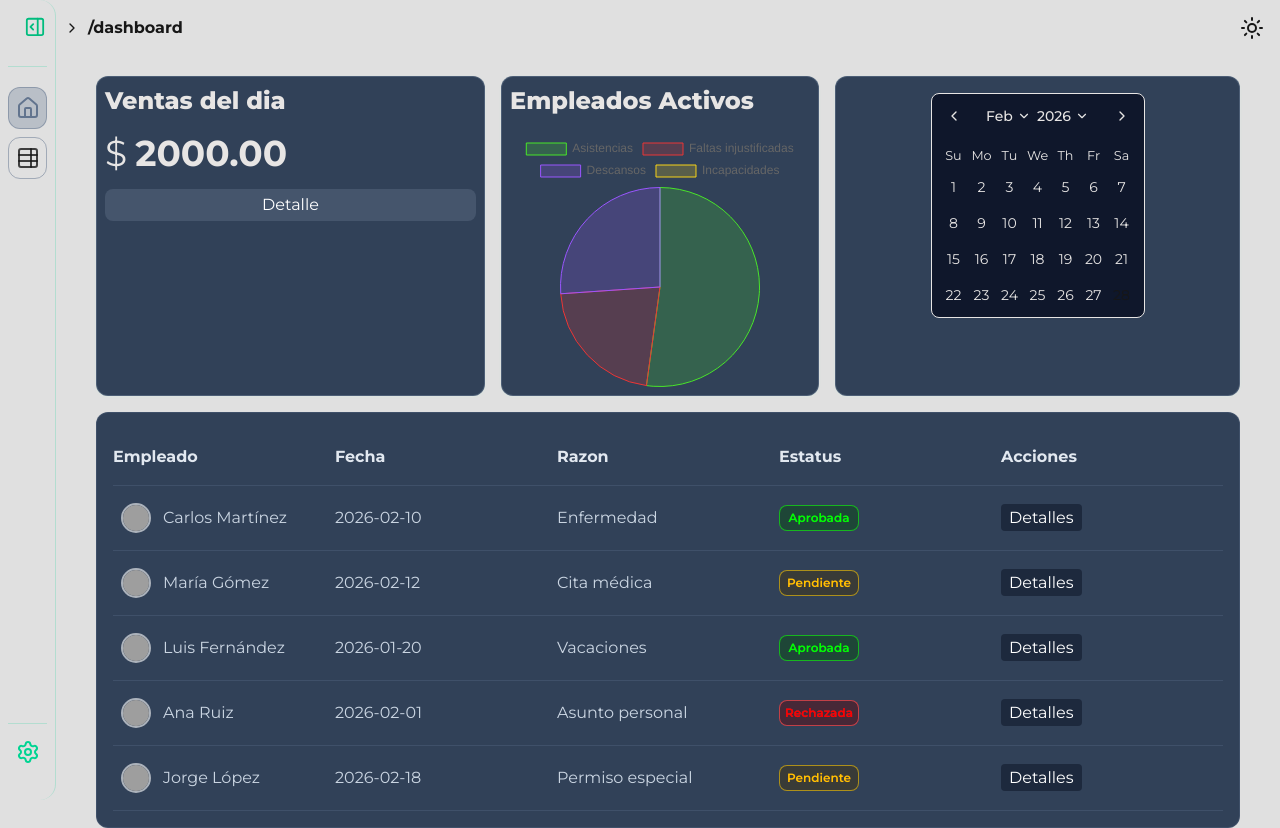
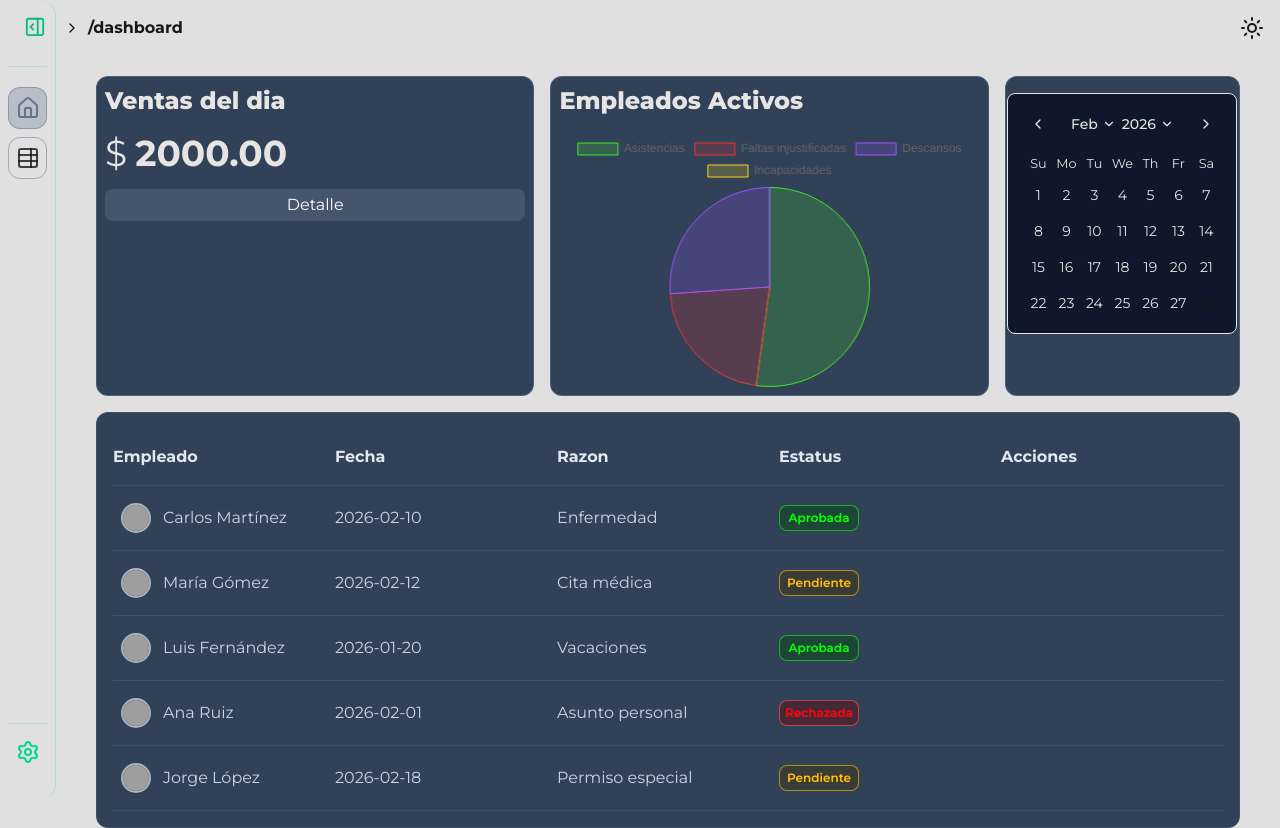
Before and after one commit to SofiDevOs/store-system-admin-panel, a Next.js app: page /dashboard in a window 1280 px wide. Built offline with nearby package versions, Linux system fonts and the light colour scheme; grey boxes are pictures that could not be loaded.

Commit message:
🚧 Creating employe route

```diff
--- a/src/app/dashboard/components/TagStatus.tsx
+++ b/src/app/dashboard/components/TagStatus.tsx
@@ -1,6 +1,7 @@
 import React from "react";
+import type { Status } from "@/types/status.type";
 interface Props {
-  status: "PENDING" | "APROVED" | "REJECT";
+  status: Status
 }
 
 const TagStatus = ({ status }: Props) => {
--- a/src/app/dashboard/components/sections/AbsenseTable.tsx
+++ b/src/app/dashboard/components/sections/AbsenseTable.tsx
@@ -1,66 +1,29 @@
 import { AbsenceEmployee } from "@/types/absenceEmployee.type";
-import Image from "next/image";
-import TagStatus from "../TagStatus";
-import Link from "next/link";
 
 interface Props {
 	absenceData: AbsenceEmployee[];
 	tableMenu: string[];
-  columns: { field: keyof AbsenceEmployee }[];
 	children?: React.ReactNode;
 }
 
-const AbsenseTable = ({ absenceData, tableMenu, columns, children }: Props) => {
+const AbsenseTable = ({  tableMenu,  children }: Props) => {
 	return (
 		<div className="bg-slate-700 dark:bg-slate-900 border border-slate-500/30  rounded-xl p-4 w-full  ">
 			<table className="table-auto md:table-fixed border-collapse w-full min-h-fit ">
 				<thead className="border-b border-slate-500/30">
 					<tr className="py-4">
 						{tableMenu.map((col) => (
-              <th align="left" className="py-4 text-slate-200" key={col}>
+							<th
+								align="left"
+								className="py-4 text-slate-200"
+								key={col}
+							>
 								{col}
 							</th>
 						))}
 					</tr>
 				</thead>
-        <tbody className="h-full min-h-fit">
-          {absenceData.map((row) => (
-            <tr
-              key={row.id}
-              className=" border-b border-slate-500/30 dark:border-slate-500/30 hover:bg-slate-500/20 dark:hover:bg-slate-800  py-10 [&>td]:text-slate-300 dark:[&>td]:text-slate-200 [&>td]:min-h-16"
-            >
-              {row.profilePicture && row.name && (
-                <td className="p-2 flex items-center gap-3  ">
-                  <Image
-                    className="rounded-full border-2 border-white/60 "
-                    width={30}
-                    height={30}
-                    src={row.profilePicture}
-                    alt={row.name}
-                  />{" "}
-                  {row.name}
-                </td>
-              )}
-              {columns.map((col) => (
-                <td key={col.field}>{row[col.field]}</td>
-              ))}
-              {row.status && (
-                <td>
-                  <TagStatus status={row.status} />
-                </td>
-              )}
-              {children}
-              <td>
-                <Link
-                  href={`/dashboard/absense/${row.id}`}
-                  className="bg-slate-800 dark:bg-slate-600 hover:bg-slate-600 dark:hover:bg-slate-500 text-white px-2 py-1 rounded"
-                >
-                  Detalles
-                </Link>
-              </td>
-            </tr>
-          ))}
-        </tbody>
+				<tbody className="h-full min-h-fit">{children}</tbody>
 			</table>
 		</div>
 	);
--- a/src/app/dashboard/components/sections/BasicStats.tsx
+++ b/src/app/dashboard/components/sections/BasicStats.tsx
@@ -4,6 +4,7 @@ import "../../styles/dashboard-grid.css";
 import SalesPerDay from "../SalesPerDay";
 import EmployeeStats from "../EmployeeStats";
 import {Schedule} from  './Schedule';
+
 
 
 export const BasicStats = () => {
@@ -16,10 +17,9 @@ export const BasicStats = () => {
 				<DashboardCard className="[grid-area:el-2]" title="Empleados Activos">
 					<EmployeeStats/>
 				</DashboardCard>
-				<DashboardCard className="[grid-area:el-3] items-center !p-0" >
+				<DashboardCard className='[grid-area:el-3] items-center p-0' >
 					<Schedule className="bg-slate-900"/>
 				</DashboardCard>
-
 			</section>
 		</>
 	);
--- a/src/app/dashboard/components/sections/DashboardCard.tsx
+++ b/src/app/dashboard/components/sections/DashboardCard.tsx
@@ -1,4 +1,6 @@
 import React,{  ReactNode} from "react";
+import { cn } from "@/lib/utils"
+
 
 interface Props {
   children: ReactNode;
@@ -8,7 +10,7 @@ interface Props {
 
 const DashboardCard = ({children, className, title}: Props) => {
   return (
-    <div className={`flex flex-col w-full   p-2 border border-slate-400/30 rounded-xl h-full min-h-50 shadow shadow-emerald-100/20 text-stone-200 bg-slate-700 dark:bg-slate-900  gap-1 ${className}`}>
+    <div className={cn('flex flex-col w-full   p-2 border border-slate-400/30 rounded-xl h-full min-h-50 shadow shadow-emerald-100/20 text-stone-200 bg-slate-700 dark:bg-slate-900  gap-1 ',`${className}`)}>
       <h2 className="text-2xl font-extrabold mb-3">{title}</h2>
       {children}
     </div>
--- /dev/null
+++ b/src/app/dashboard/employees/components/EmployeeForm.tsx
@@ -0,0 +1,14 @@
+import React from 'react'
+
+const EmployeeForm = () => {
+  return (
+    <form>
+        <label htmlFor="name">
+
+        </label>
+
+    </form>
+  )
+}
+
+export default EmployeeForm
--- /dev/null
+++ b/src/app/dashboard/employees/components/EmployeeHeader.tsx
@@ -0,0 +1,16 @@
+import Link from 'next/link'
+import React from 'react'
+
+const EmployeeHeader = () => {
+  return (
+    <header className='flex w-full shadow shadow-foreground/10 p-4  items-center justify-end'>
+        <Link
+        className='px-2 py-1 text-white font-bold bg-slate-700 rounded-sm '
+        href={'/employee/register'}>
+            Agregar nuevo empleado
+        </Link>
+    </header>
+  )
+}
+
+export default EmployeeHeader
--- a/src/app/dashboard/employees/page.tsx
+++ b/src/app/dashboard/employees/page.tsx
@@ -1,11 +1,56 @@
-import React from 'react'
+
+import AbsenseTable from "../components/sections/AbsenseTable";
+import absenceData from "../dummyData/employee.json";
+import Image from "next/image";
+import TagStatus from "../components/TagStatus";
+import type { AbsenceEmployee } from "@/types/absenceEmployee.type";
+import { Status } from "@/types/status.type";
+import Link from "next/link";
+import EmployeeHeader from "./components/EmployeeHeader";
 
 const page = () => {
-  return (
-    <div>
-        <h1>Empleados XD</h1>
-    </div>
-  )
-}
 
-export default page
+
+	const tableMenu = ["Empleado", "Fecha", "Razon"  ,"Estatus", "Editar"];
+	return (
+		<>
+      <EmployeeHeader/>
+			<AbsenseTable
+				absenceData={absenceData as AbsenceEmployee[]}
+				tableMenu={tableMenu}
+			>
+				{absenceData.map((row) => (
+					<tr
+						key={row.id}
+						className=" border-b border-slate-500/30 dark:border-slate-500/30 hover:bg-slate-500/20 dark:hover:bg-slate-800  py-10 [&>td]:text-slate-300 dark:[&>td]:text-slate-200 [&>td]:min-h-16"
+					>
+						{row.profilePicture && row.name && (
+							<td className="p-2 flex items-center gap-3  ">
+								<Image
+									className="rounded-full border-2 border-white/60 "
+									width={30}
+									height={30}
+									src={row.profilePicture}
+									alt={row.name}
+								/>
+								{row.name}
+							</td>
+						)}
+            <td>{row.date}</td>
+            <td>{row.reason}</td>
+							<td>
+								<TagStatus status={row.status as Status} />
+							</td>
+              <td>
+                <Link
+                className="px-2 py-1 bg-slate-500 rounded-md"
+                href={`/employees/${row.id}`}>Detalles</Link>
+              </td>
+					</tr>
+				))}
+			</AbsenseTable>
+		</>
+	);
+};
+
+export default page;
--- a/src/app/dashboard/page.tsx
+++ b/src/app/dashboard/page.tsx
@@ -1,8 +1,14 @@
 import React from "react";
 import { BasicStats } from "./components/sections/BasicStats";
+import absenceData from "./dummyData/employee.json";
+
 import AbsenseTable from "./components/sections/AbsenseTable";
-import employee from "./dummyData/employee.json";
+// import employee from "./dummyData/employee.json";
 import type { AbsenceEmployee } from "@/types/absenceEmployee.type";
+import { Status } from "@/types/status.type";
+
+import Image from "next/image";
+import TagStatus from "./components/TagStatus";
 
 
 
@@ -18,11 +24,39 @@ const page = () => {
     <>
       <BasicStats />
       <AbsenseTable
-        absenceData={employee as AbsenceEmployee[]}
-        tableMenu={tableMenu}
-        columns={columns}
-      >
-      </AbsenseTable>
+				absenceData={absenceData as AbsenceEmployee[]}
+				columns={columns}
+				tableMenu={tableMenu}
+			>
+				{absenceData.map((row) => (
+					<tr
+						key={row.id}
+						className=" border-b border-slate-500/30 dark:border-slate-500/30 hover:bg-slate-500/20 dark:hover:bg-slate-800  py-10 [&>td]:text-slate-300 dark:[&>td]:text-slate-200 [&>td]:min-h-16"
+					>
+						{row.profilePicture && row.name && (
+							<td className="p-2 flex items-center gap-3  ">
+								<Image
+									className="rounded-full border-2 border-white/60 "
+									width={30}
+									height={30}
+									src={row.profilePicture}
+									alt={row.name}
+								/>{" "}
+								{row.name}
+							</td>
+						)}
+						{columns.map((col) => (
+							<td key={col.field}>{row[col.field]}</td>
+						))}
+						{row.status && (
+							<td>
+								<TagStatus status={row.status as Status} />
+							</td>
+						)}
+					</tr>
+				))}
+			</AbsenseTable>
+
     </>
   );
 };
--- a/src/app/dashboard/styles/dashboard-grid.css
+++ b/src/app/dashboard/styles/dashboard-grid.css
@@ -3,12 +3,11 @@
 	gap: 1rem;
 	width: 100%;
 	margin: 0 auto;
-  grid-template-columns: 2fr 1fr 2fr;
+	grid-template-columns: 2fr 2fr 1fr;
 	grid-template-rows: 20rem;
-  grid-template-areas:
-    "el-1 el-2 el-3 el-3";
-@media (width <= 768px){
-    display:flex;
+	grid-template-areas: "el-1 el-2 el-3 el-3";
+	@media (width <= 768px) {
+		display: flex;
 		flex-direction: column;
 	}
 }
--- a/src/components/ui/calendar.tsx
+++ b/src/components/ui/calendar.tsx
@@ -31,7 +31,7 @@ function Calendar({
     <DayPicker
       showOutsideDays={showOutsideDays}
       className={cn(
-        "group/calendar bg-background p-2 [--cell-radius:var(--radius-md)] [--cell-size:--spacing(7)] in-data-[slot=card-content]:bg-transparent in-data-[slot=popover-content]:bg-transparent",
+        "group/calendar bg-background p-4 w-fit [--cell-radius:var(--radius-md)] [--cell-size:--spacing(7)] in-data-[slot=card-content]:bg-transparent in-data-[slot=popover-content]:bg-transparent",
         String.raw`rtl:**:[.rdp-button\_next>svg]:rotate-180`,
         String.raw`rtl:**:[.rdp-button\_previous>svg]:rotate-180`,
         className
--- /dev/null
+++ b/src/types/status.type.ts
@@ -0,0 +1 @@
+export type Status = "PENDING" | "APROVED" | "REJECT";
```
Lines whose indentation alone changed are shown as unchanged.
